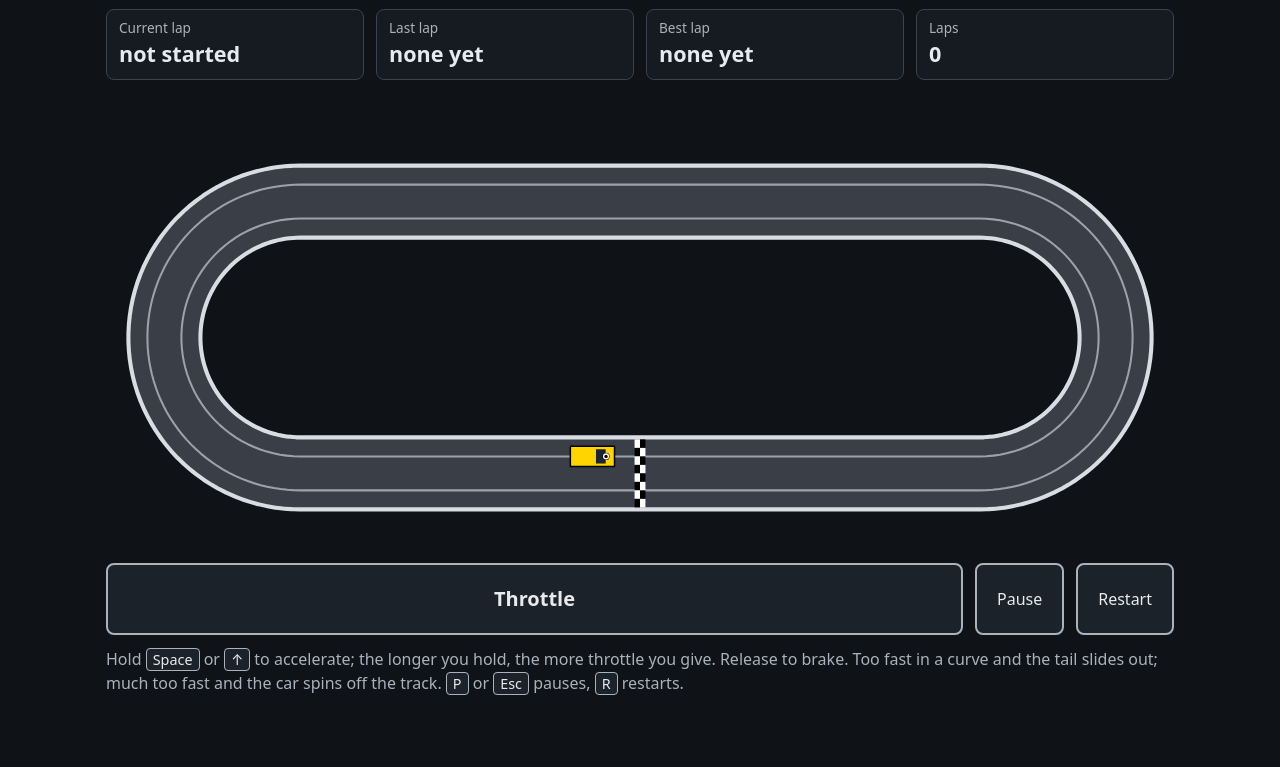
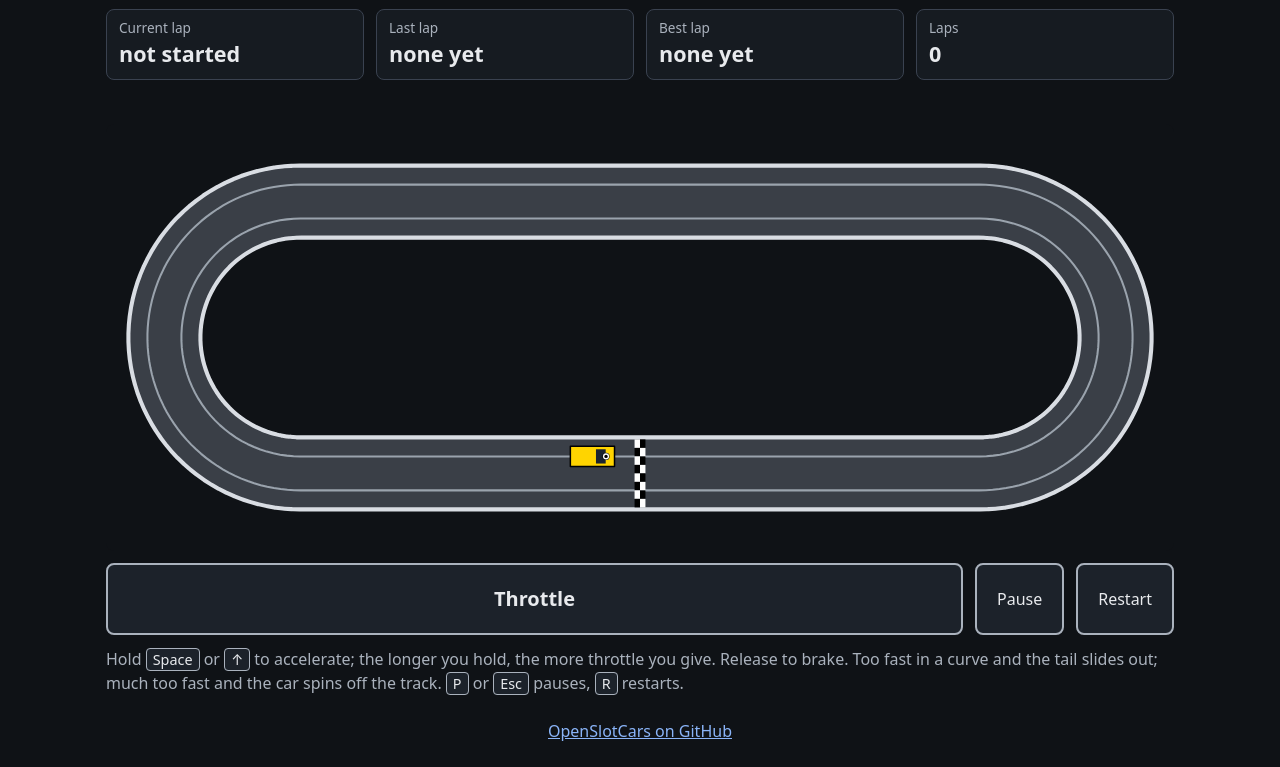
Before and after one commit to isghe/openslotcars, a website with bundled scripts: page index.html in a window 1280 px wide. Shown: the part 55-822 px from the top of the page. Before the commit the page ends 800 px from the top, so only its background shows below. Built offline with nearby package versions, Linux system fonts and the light colour scheme.

Commit message:
Adds a centered link to the GitHub repository at the bottom of the page
A visitor of the online page can reach the source code and the technical description. The link has a visible focus outline and a color with enough contrast on the dark background.

```diff
--- a/index.html
+++ b/index.html
@@ -38,6 +38,9 @@
       </p>
       <noscript>OpenSlotCars needs JavaScript to run the simulation.</noscript>
     </main>
+    <footer class="site-footer">
+      <a href="https://github.com/isghe/openslotcars">OpenSlotCars on GitHub</a>
+    </footer>
     <script type="module" src="./src/main.js"></script>
   </body>
 </html>
--- a/style.css
+++ b/style.css
@@ -130,6 +130,22 @@ kbd {
   font-variant-numeric: tabular-nums;
 }
 
+.site-footer {
+  max-width: 1100px;
+  margin: 0 auto;
+  padding: 8px 16px 24px;
+  text-align: center;
+}
+
+.site-footer a {
+  color: #8ab4f8;
+}
+
+.site-footer a:focus-visible {
+  outline: 3px solid #ffd400;
+  outline-offset: 2px;
+}
+
 .announcer {
   min-height: 1.5em;
   margin: 0 0 12px;
```
